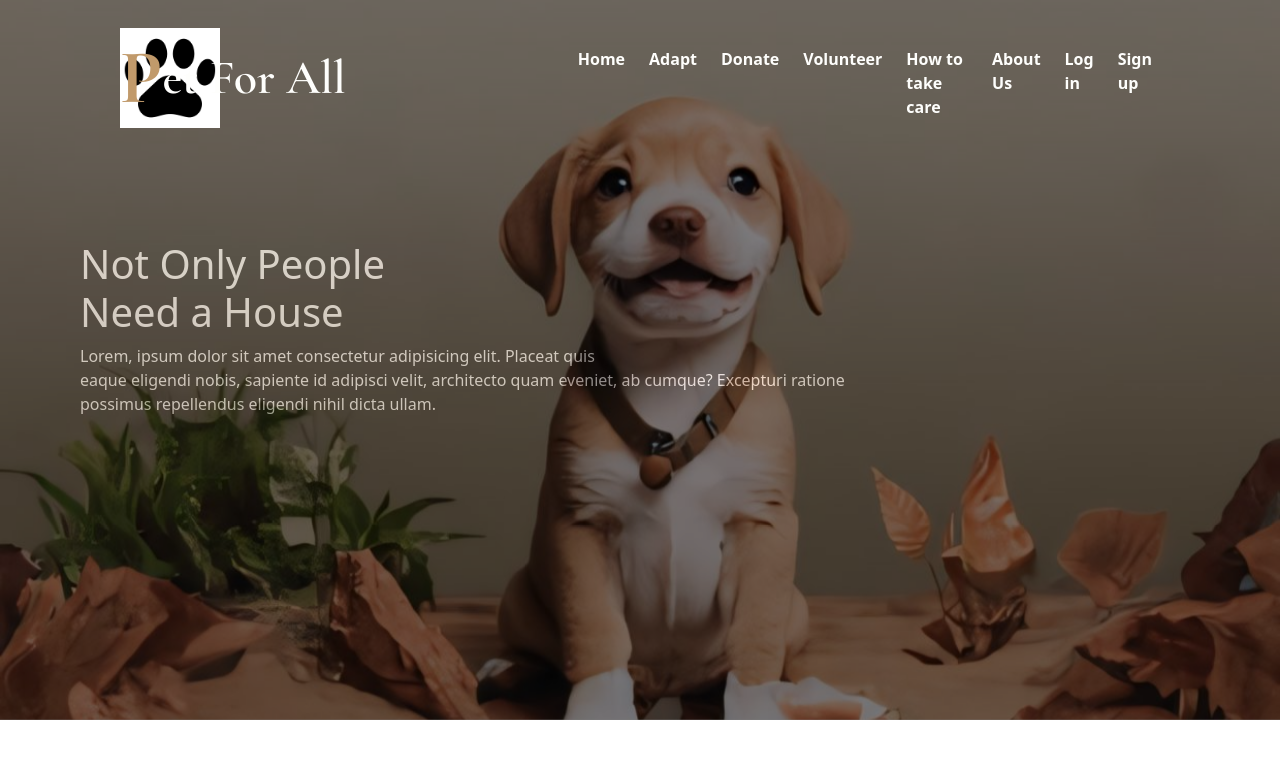
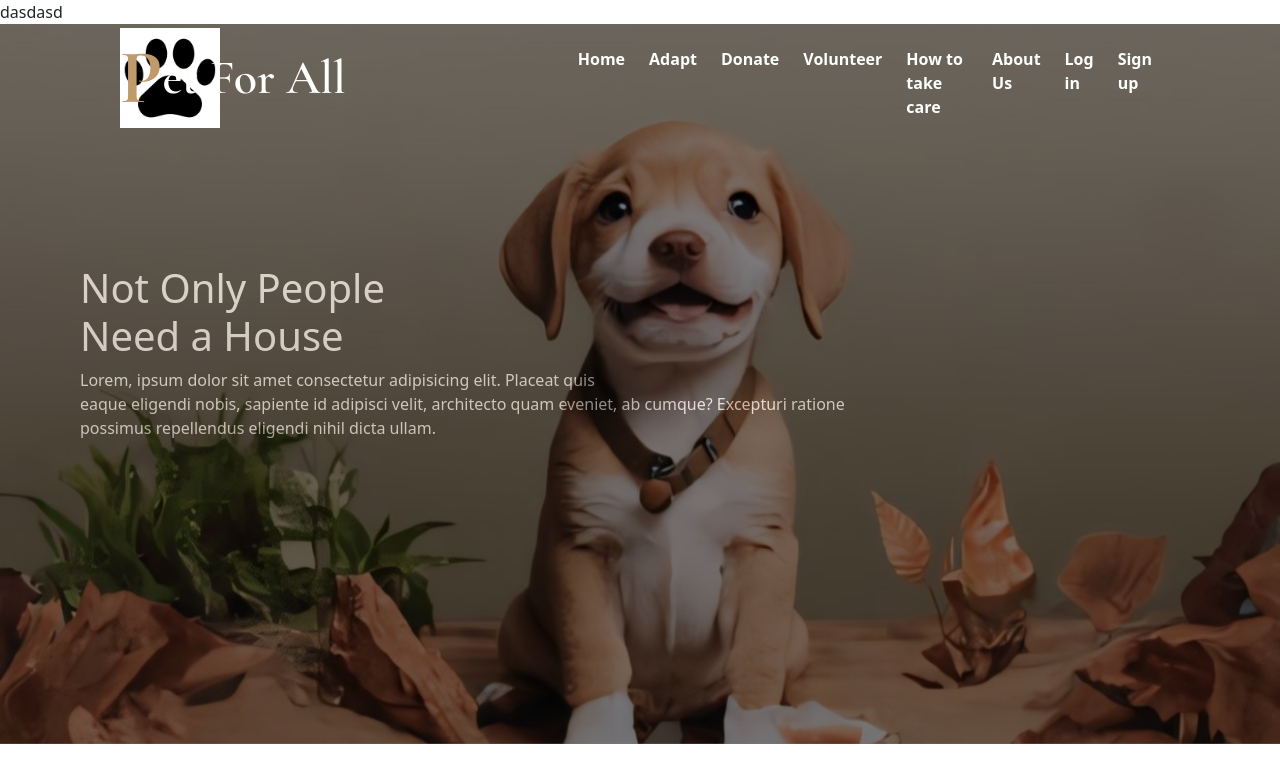
Before and after one commit to rmanales10/PIT-FINALS, a PHP site: page / in a window 1280 px wide. Shown: the top 783 px of the page. Run offline with PHP 8.4, Linux system fonts and the light colour scheme.

Commit message:
dasdadas

```diff
--- a/index.php
+++ b/index.php
@@ -35,7 +35,7 @@
     </div>
 </nav>
 <!-- Header-->
-<section>
+<section>dasdasd
     <div class="header">
         <div>
             <div class="img">
```
